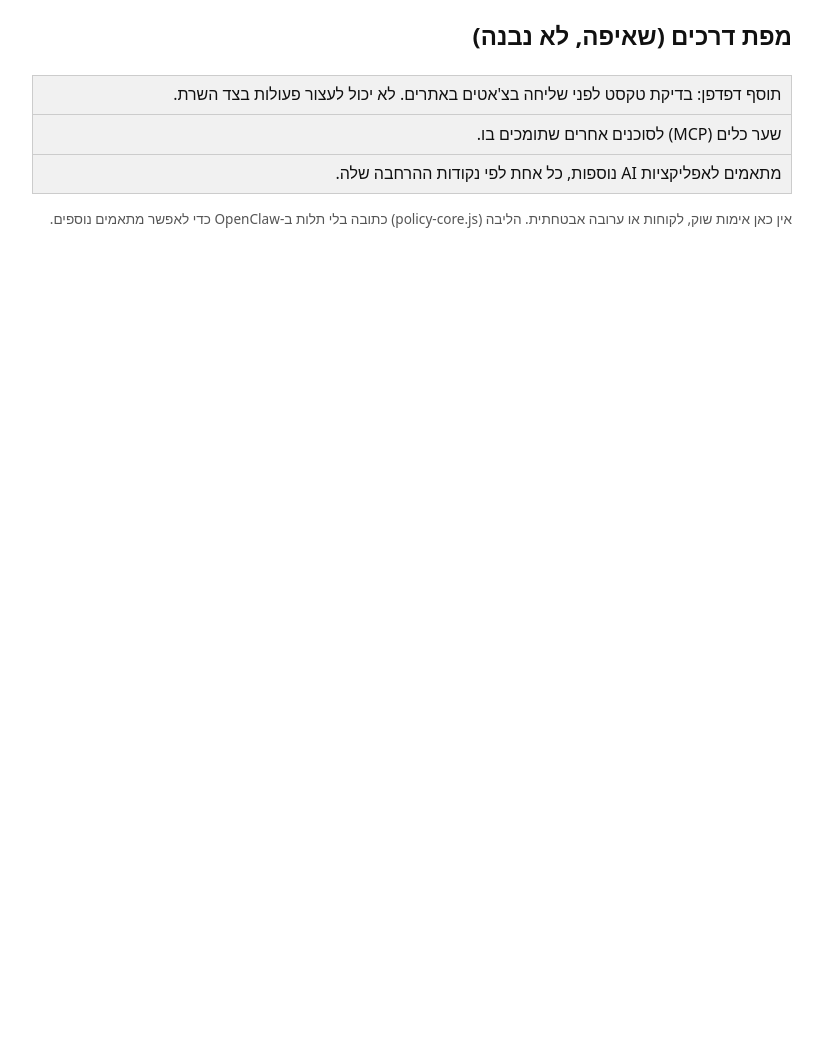
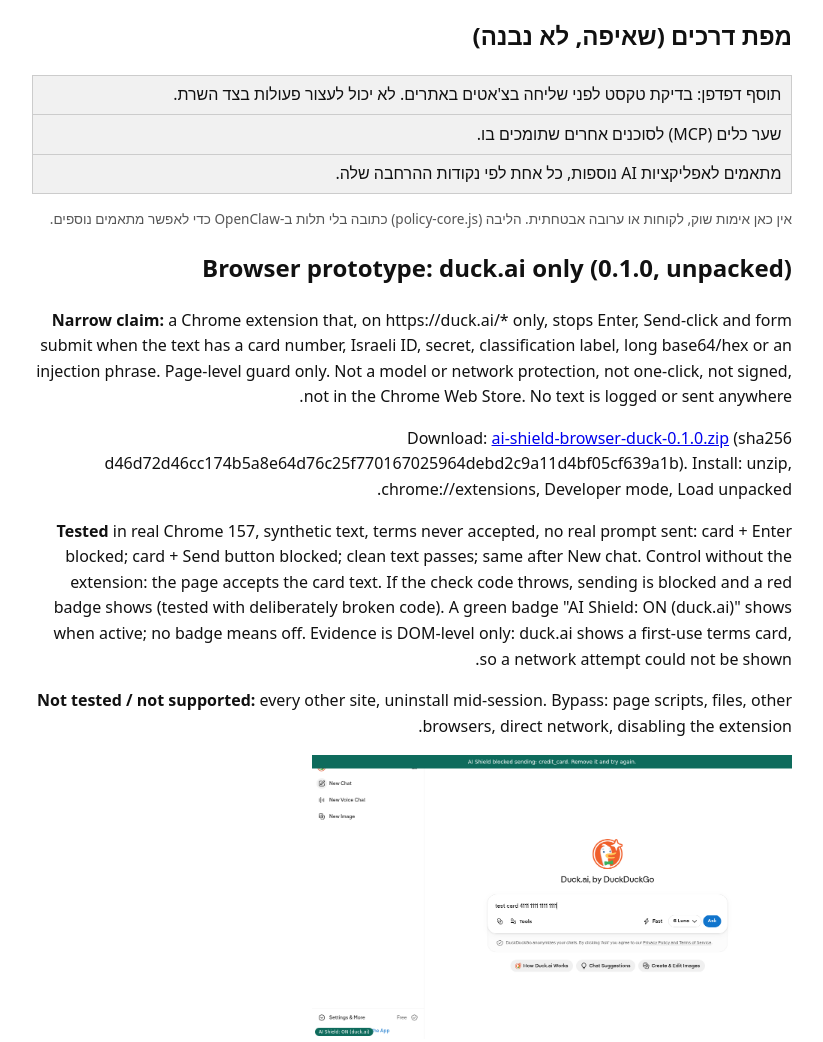
Before and after one commit to sudrylai-coder/ai-shield-demo, a plain HTML site: page openclaw-guard/index.html in a window 1280 px wide. Shown: the part 3029-4071 px from the top of the page, without its empty margins (228-1051 px from the left). Before the commit the page ends 3290 px from the top, so only its background shows below. Drawn offline with Linux system fonts and the light colour scheme.

Commit message:
Add duck.ai-only browser prototype 0.1.0 with evidence

```diff
--- a/openclaw-guard/index.html
+++ b/openclaw-guard/index.html
@@ -82,4 +82,10 @@ bash install.sh
 <tr class="rm"><td>מתאמים לאפליקציות AI נוספות, כל אחת לפי נקודות ההרחבה שלה.</td></tr>
 </table>
 <p style="font-size:.85rem;color:#555">אין כאן אימות שוק, לקוחות או ערובה אבטחתית. הליבה (policy-core.js) כתובה בלי תלות ב-OpenClaw כדי לאפשר מתאמים נוספים.</p>
+<h2 id="browser">Browser prototype: duck.ai only (0.1.0, unpacked)</h2>
+<p><b>Narrow claim:</b> a Chrome extension that, on https://duck.ai/* only, stops Enter, Send-click and form submit when the text has a card number, Israeli ID, secret, classification label, long base64/hex or an injection phrase. Page-level guard only. Not a model or network protection, not one-click, not signed, not in the Chrome Web Store. No text is logged or sent anywhere.</p>
+<p>Download: <a href="download/ai-shield-browser-duck-0.1.0.zip">ai-shield-browser-duck-0.1.0.zip</a> (sha256 d46d72d46cc174b5a8e64d76c25f770167025964debd2c9a11d4bf05cf639a1b). Install: unzip, chrome://extensions, Developer mode, Load unpacked.</p>
+<p><b>Tested</b> in real Chrome 157, synthetic text, terms never accepted, no real prompt sent: card + Enter blocked; card + Send button blocked; clean text passes; same after New chat. Control without the extension: the page accepts the card text. If the check code throws, sending is blocked and a red badge shows (tested with deliberately broken code). A green badge "AI Shield: ON (duck.ai)" shows when active; no badge means off. Evidence is DOM-level only: duck.ai shows a first-use terms card, so a network attempt could not be shown.</p>
+<p><b>Not tested / not supported:</b> every other site, uninstall mid-session. Bypass: page scripts, files, other browsers, direct network, disabling the extension.</p>
+<p><img src="browser-evidence/duck-on-blocked.png" width="480" alt="extension on, card blocked"> <img src="browser-evidence/duck-guard-error.png" width="480" alt="guard error, send blocked"> <img src="browser-evidence/duck-extension-off.png" width="480" alt="extension off control"></p>
 </body></html>
```
Also changed, not shown: openclaw-guard/browser-evidence/duck-extension-off.png (added), openclaw-guard/browser-evidence/duck-guard-error.png (added), openclaw-guard/browser-evidence/duck-on-blocked.png (added), 2 other files.
